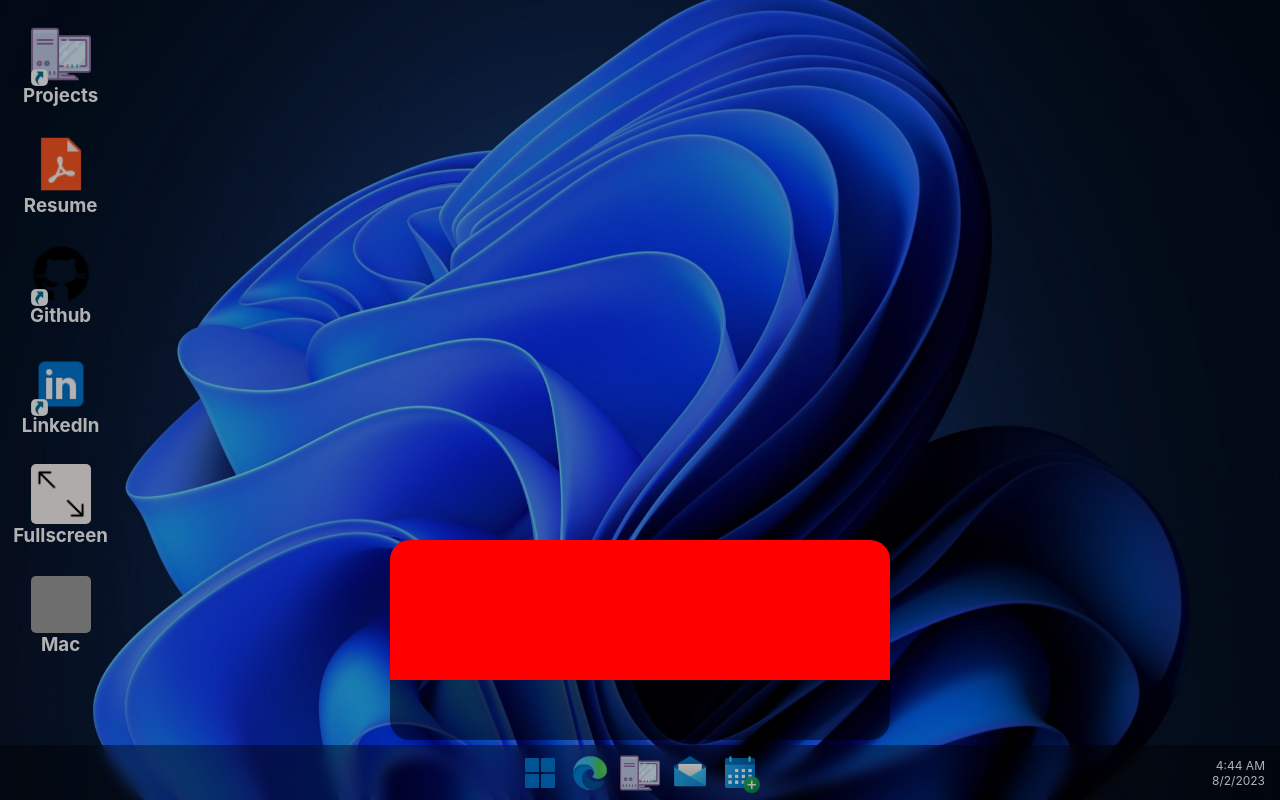
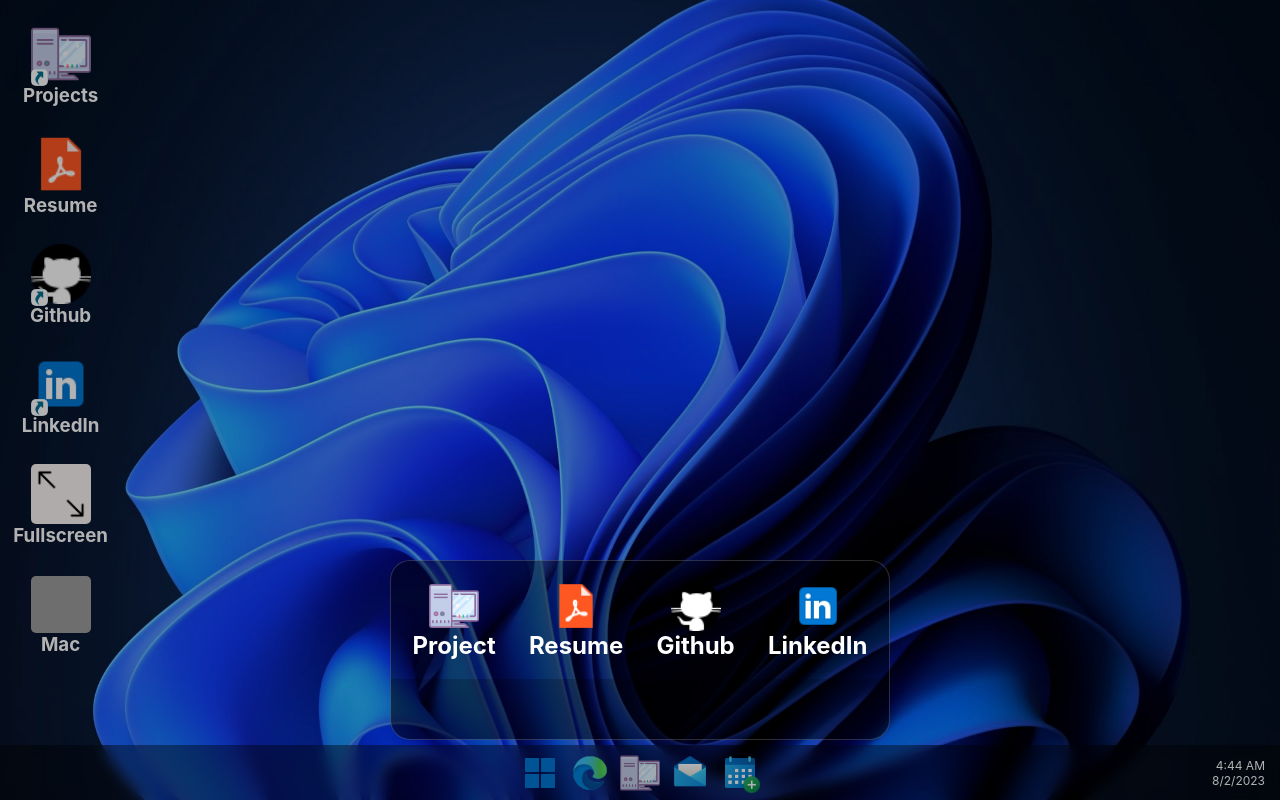
Before and after one commit to DenisHallvaxhiu/Portfolio, a React (Create React App) app: page / in a window 1280 px wide. Built offline with nearby package versions, Linux system fonts and the light colour scheme; no server answers; grey boxes are pictures that could not be loaded.

Commit message:
Start menu functionality, project info mvp

```diff
--- a/src/App.css
+++ b/src/App.css
@@ -28,8 +28,8 @@
   bottom: 60px;
   left: calc(50vw - 250px);
   width: 500px;
-  height: 200px;
   background-color: rgba(0, 0, 0, 0.4);
+  border: 1px solid rgba(248, 248, 248, 0.176);
   border-radius: 20px;
   display: flex;
   flex-direction: column;
@@ -38,8 +38,23 @@
 
 .startMenu-container>.startMenu>.upper {
   border-radius: 20px 20px 0 0;
-  background-color: red;
   flex: 1;
+  display: flex;
+  justify-content: space-around;
+  padding: 0 5px;
+  align-items: center;
+  color: white;
+  height: 120px;
+}
+.startMenu > .upper > .applications{
+  display: flex;
+  flex-direction: column;
+  justify-content: center;
+  align-items: center;
+}
+.startMenu > .upper > .applications > img{
+  width: 50px;
+  height: 50px;
 }
 
 .startMenu-container>.startMenu>.lower {
--- a/src/App.js
+++ b/src/App.js
@@ -4,10 +4,15 @@ import "./App.css";
 import Background from "./assets/Blue Ribbon Window 11.jpg";
 import Footer from "./components/Footer/Footer";
 import Main from "./components/Main/Main";
+import Project from "./assets/Projects.png";
+import Resume from "./assets/PDFResume.png";
+import Github from "./assets/Github.png";
+import LinkedIn from "./assets/LinkedIn.png";
+import ResumePdf from "./assets/Resume/Resume+Denis+Hallvaxhiu.pdf";
 
 function App() {
   const [startMenu, setStartMenu] = useState(true);
-  const [startMenuExpanded,setStartMenuExpanded] = useState(false)
+  const [startMenuExpanded, setStartMenuExpanded] = useState(false);
   let startMenuRef = useRef();
 
   useEffect(() => {
@@ -15,6 +20,7 @@ function App() {
       if (startMenuRef.current) {
         if (!startMenuRef.current.contains(e.target)) {
           setStartMenu(false);
+          setStartMenuExpanded(false);
         }
       }
     };
@@ -25,6 +31,20 @@ function App() {
       document.removeEventListener("mousedown", handler);
     };
   }, []); // Empty dependency array to ensure the effect runs only once
+
+  const openLinkedInPage = () => {
+    window.open(
+      "https://www.linkedin.com/in/denis-hallvaxhiu-0bb86a226/",
+      "_blank"
+    );
+  };
+  const openGithubPage = () => {
+    window.open("https://github.com/DenisHallvaxhiu", "_blank");
+  };
+
+  const openResumeInPage = () => {
+    window.open(ResumePdf, "_blank");
+  };
 
   return (
     <div className="app">
@@ -43,9 +63,33 @@ function App() {
             transition={{ duration: 0.5 }}
             className="startMenu-container"
           >
-            <div style={{height: startMenuExpanded ? '600px' : '200px'}} ref={startMenuRef} className="startMenu">
-              <div className="upper"></div>
-              <div className="lower" onClick={()=>setStartMenuExpanded(!startMenuExpanded)}></div>
+            <div
+              style={{ height: startMenuExpanded ? "600px" : "180px" }}
+              ref={startMenuRef}
+              className="startMenu"
+            >
+              <div className="upper">
+                <div className="applications">
+                  <img src={Project} alt="" />
+                  <h2>Project</h2>
+                </div>
+                <div className="applications">
+                  <img src={Resume} alt="" />
+                  <h2>Resume</h2>
+                </div>
+                <div className="applications">
+                  <img src={Github} alt="" />
+                  <h2>Github</h2>
+                </div>
+                <div className="applications">
+                  <img src={LinkedIn} alt="" />
+                  <h2>LinkedIn</h2>
+                </div>
+              </div>
+              <div
+                className="lower"
+                onClick={() => setStartMenuExpanded(!startMenuExpanded)}
+              ></div>
             </div>
           </motion.div>
         )}
```
Also changed, not shown: src/assets/Github.png.
